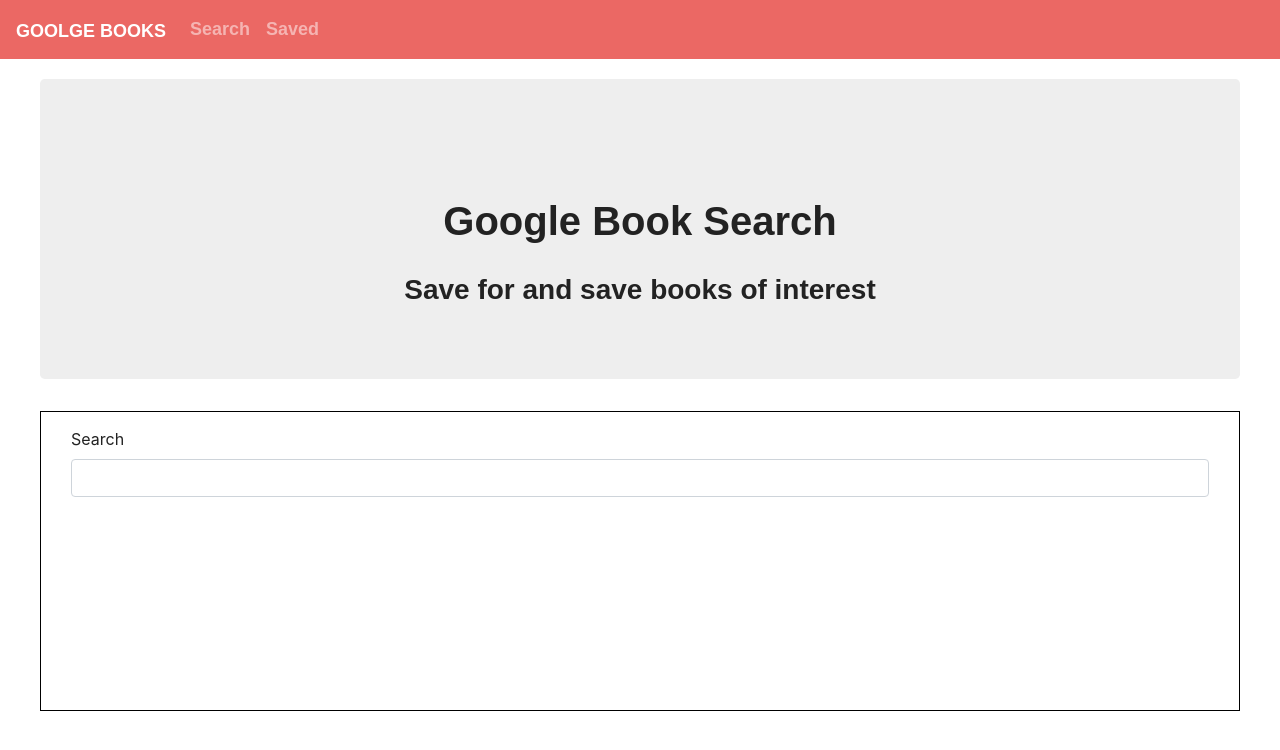
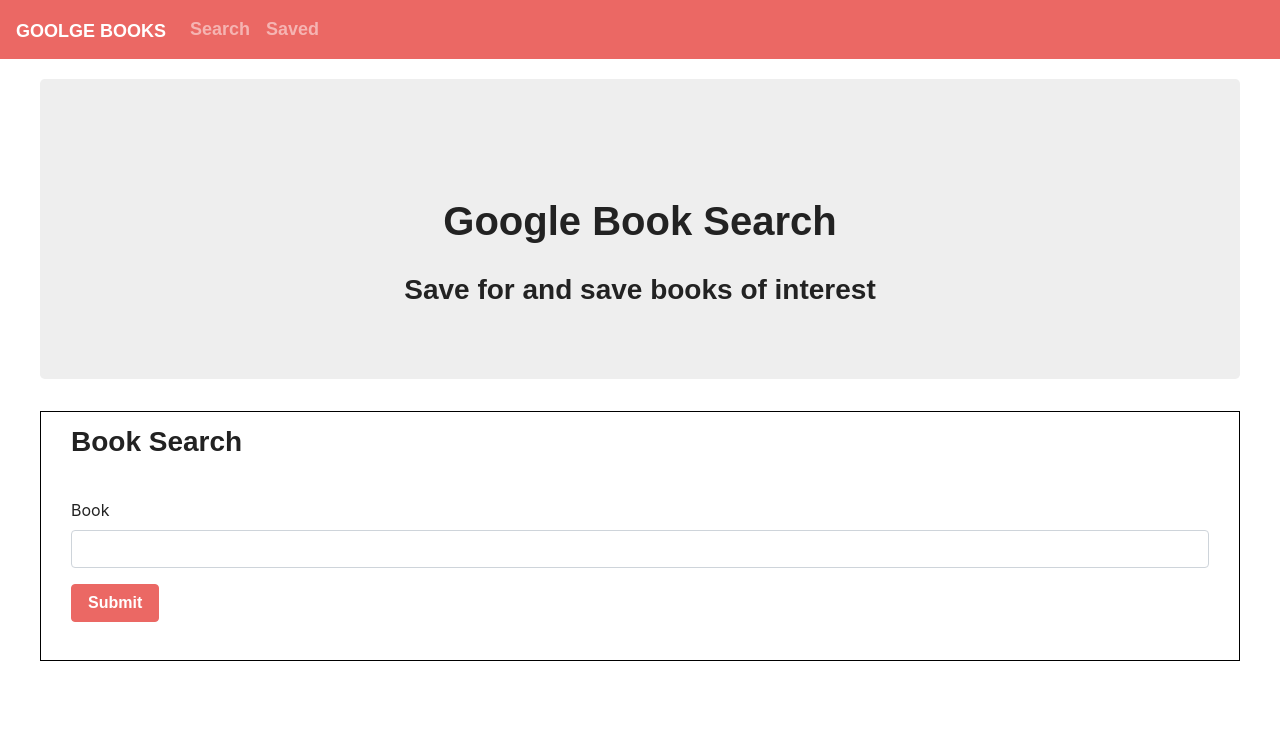
Before and after one commit to ryangautier1/GoogleBookSearch, a React (Create React App) app in the folder client/: page / in a window 1280 px wide. Shown: the top 750 px of the page. Built offline with nearby package versions, Linux system fonts and the light colour scheme; a web font is replaced by a local one.

Commit message:
style search form

```diff
--- a/client/src/components/SearchForm/index.js
+++ b/client/src/components/SearchForm/index.js
@@ -4,12 +4,16 @@
 
 function SearchForm() {
   return (
-  <div className="search-form">
-    <div className="form-group">
-    <label for="search-input">Search</label>
-    <input type="email" class="form-control" id="search-input" aria-describedby="search-input"></input>
+    <div className="search-form">
+      <h3>Book Search</h3>
+      <form>
+        <div className="form-group">
+          <label for="search-input">Book</label>
+          <input type="email" class="form-control" id="search-input" aria-describedby="search-input"></input>
+        </div>
+        <button type="submit" class="btn btn-primary">Submit</button>
+      </form>
     </div>
-  </div>
   )
 }
 
--- a/client/src/components/SearchForm/style.css
+++ b/client/src/components/SearchForm/style.css
@@ -1,6 +1,10 @@
 .search-form {
-  height: 300px;
+  min-height: 250px;
   width: 100%;
   border: 1px solid black;
   padding: 15px 30px;
 }
+
+.search-form h3 {
+  margin-bottom: 40px;
+}
--- a/client/src/pages/Search.js
+++ b/client/src/pages/Search.js
@@ -1,8 +1,5 @@
 import React from 'react';
 import { Link } from "react-router-dom";
-import { Col, Row, Container } from "../components/Grid";
-import { List, ListItem } from "../components/List";
-import { Input, TextArea, FormBtn } from "../components/Form";
 import SearchForm from '../components/SearchForm';
 
 
```
